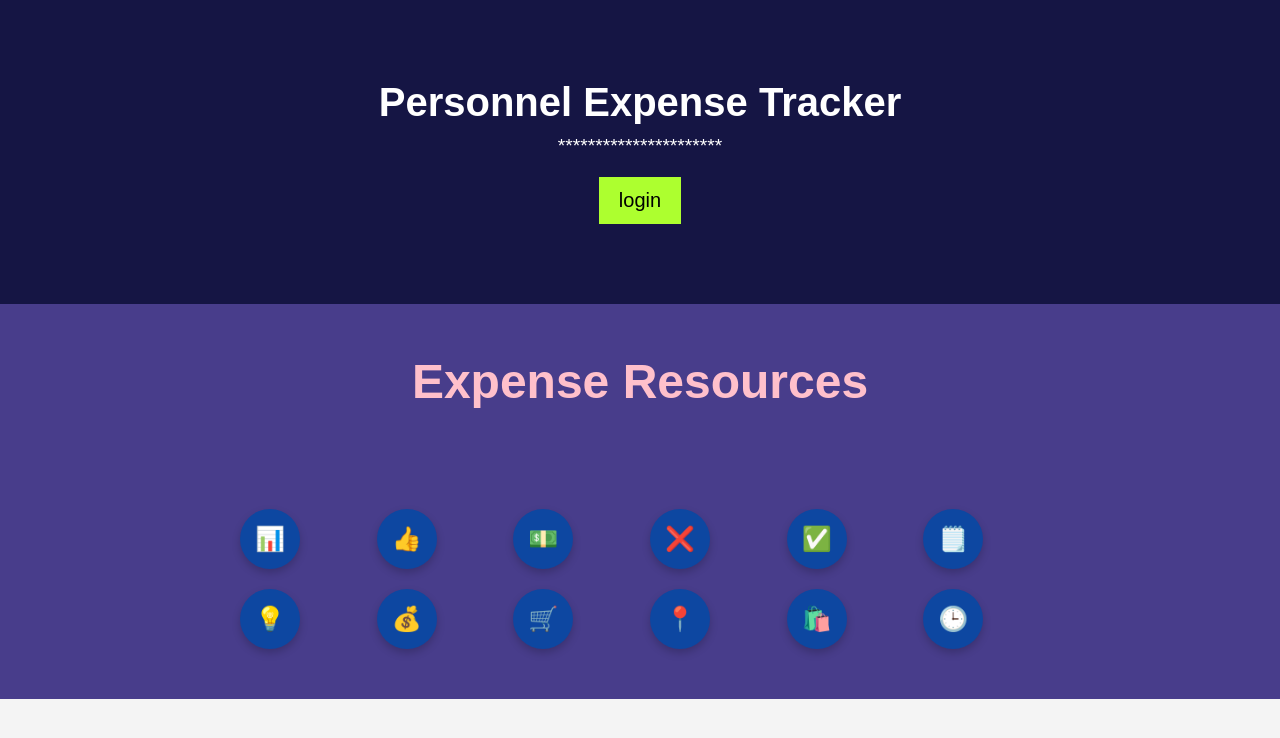
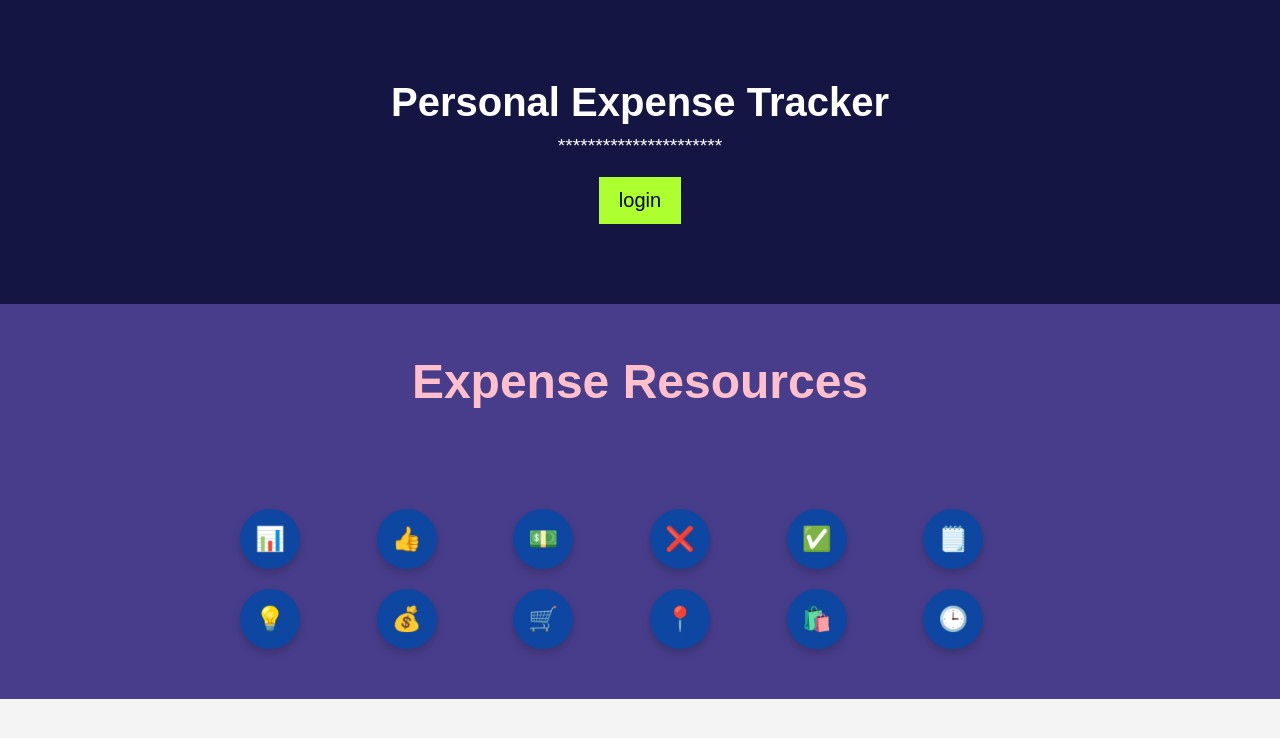
Before and after one commit to Kavibhagya30/Personal_Expense_Tracker, a plain HTML site: page index11.html in a window 1280 px wide. Drawn offline with Linux system fonts and the light colour scheme.

Commit message:
Update index11.html

```diff
--- a/index11.html
+++ b/index11.html
@@ -13,7 +13,7 @@
   <div class="header">
     <div class="company-logo">
     <div class="title-container"><center>
-      <h1>Personnel Expense Tracker</h1>
+      <h1>Personal Expense Tracker</h1>
       <p>**********************</p></center>
       <center><a href="userinterface.html"><input type="button" value="login" class="login"></a></center>
       </div>
```
